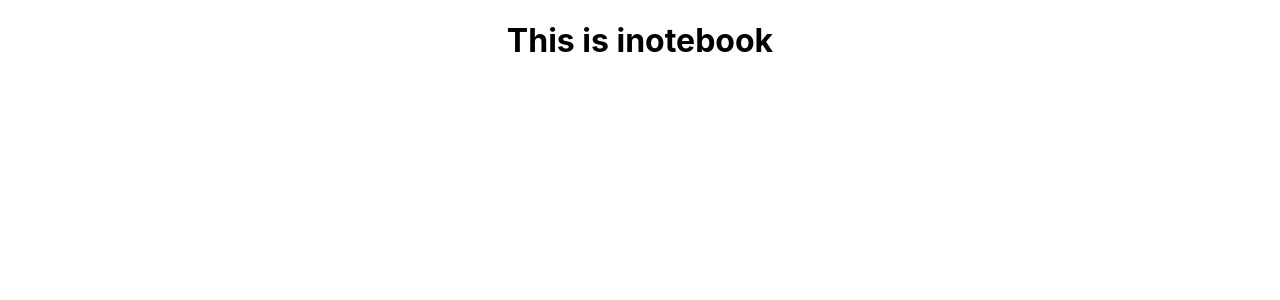
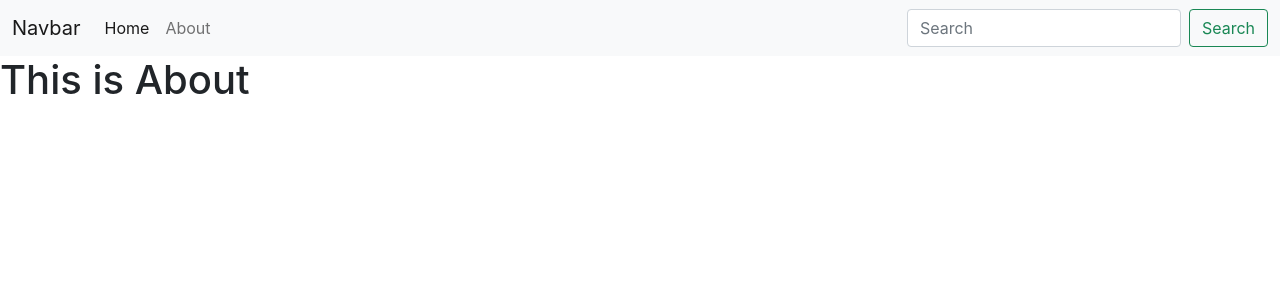
Before and after one commit to BabbarRaghav/iNotebook-React, a React (Create React App) app: page /about in a window 1280 px wide. Shown: the top 300 px of the page. Built offline with nearby package versions, Linux system fonts and the light colour scheme.

Commit message:
Adding Navbar and router in Reactjs

```diff
--- a/public/index.html
+++ b/public/index.html
@@ -10,34 +10,14 @@
       content="Web site created using create-react-app"
     />
     <link rel="apple-touch-icon" href="%PUBLIC_URL%/logo192.png" />
-    <!--
-      manifest.json provides metadata used when your web app is installed on a
-      user's mobile device or desktop. See https://developers.google.com/web/fundamentals/web-app-manifest/
-    -->
     <link rel="manifest" href="%PUBLIC_URL%/manifest.json" />
-    <!--
-      Notice the use of %PUBLIC_URL% in the tags above.
-      It will be replaced with the URL of the `public` folder during the build.
-      Only files inside the `public` folder can be referenced from the HTML.
-
-      Unlike "/favicon.ico" or "favicon.ico", "%PUBLIC_URL%/favicon.ico" will
-      work correctly both with client-side routing and a non-root public URL.
-      Learn how to configure a non-root public URL by running `npm run build`.
-    -->
+    <!-- Bootstrap CSS -->
+    <link href="https://cdn.jsdelivr.net/npm/bootstrap@5.1.0/dist/css/bootstrap.min.css" rel="stylesheet" integrity="sha384-KyZXEAg3QhqLMpG8r+8fhAXLRk2vvoC2f3B09zVXn8CA5QIVfZOJ3BCsw2P0p/We" crossorigin="anonymous">
     <title>React App</title>
   </head>
   <body>
     <noscript>You need to enable JavaScript to run this app.</noscript>
     <div id="root"></div>
-    <!--
-      This HTML file is a template.
-      If you open it directly in the browser, you will see an empty page.
-
-      You can add webfonts, meta tags, or analytics to this file.
-      The build step will place the bundled scripts into the <body> tag.
-
-      To begin the development, run `npm start` or `yarn start`.
-      To create a production bundle, use `npm run build` or `yarn build`.
-    -->
+    <script src="https://cdn.jsdelivr.net/npm/bootstrap@5.1.0/dist/js/bootstrap.bundle.min.js" integrity="sha384-U1DAWAznBHeqEIlVSCgzq+c9gqGAJn5c/t99JyeKa9xxaYpSvHU5awsuZVVFIhvj" crossorigin="anonymous"></script>
   </body>
 </html>
--- a/src/App.js
+++ b/src/App.js
@@ -1,10 +1,28 @@
 import './App.css';
+import { Navbar } from './component/Navbar';
+import { Home } from './component/Home';
+import { About } from './component/About';
+import {
+  BrowserRouter as Router,
+  Switch,
+  Route
+} from "react-router-dom";
 
 function App() {
   return (
-    <div className="App">
-      <h1>This is inotebook</h1>
-    </div>
+    <>
+      <Router>
+        <Navbar />
+        <Switch>
+          <Route exact path="/about">
+            <About />
+          </Route>
+          <Route exact path="/">
+            <Home />
+          </Route>
+        </Switch>
+      </Router>
+    </>
   );
 }
 
--- /dev/null
+++ b/src/component/About.js
@@ -0,0 +1,11 @@
+import React from 'react'
+
+export const About = () => {
+    return (
+        <div>
+            <h1>This is About</h1>
+        </div>
+    )
+}
+
+export default About
--- /dev/null
+++ b/src/component/Home.js
@@ -0,0 +1,11 @@
+import React from 'react'
+
+export const Home = () => {
+    return (
+        <div>
+            <h1>This is iNotebook</h1>
+        </div>
+    )
+}
+
+export default Home
--- /dev/null
+++ b/src/component/Navbar.js
@@ -0,0 +1,33 @@
+import React from 'react'
+import { Link } from 'react-router-dom'
+
+export const Navbar = () => {
+    return (
+        <>
+            <nav className="navbar navbar-expand-lg navbar-light bg-light">
+                <div className="container-fluid">
+                    <Link className="navbar-brand" to="/">Navbar</Link>
+                    <button className="navbar-toggler" type="button" data-bs-toggle="collapse" data-bs-target="#navbarSupportedContent" aria-controls="navbarSupportedContent" aria-expanded="false" aria-label="Toggle navigation">
+                        <span className="navbar-toggler-icon"></span>
+                    </button>
+                    <div className="collapse navbar-collapse" id="navbarSupportedContent">
+                        <ul className="navbar-nav me-auto mb-2 mb-lg-0">
+                            <li className="nav-item">
+                                <Link className="nav-link active" aria-current="page" to="/">Home</Link>
+                            </li>
+                            <li className="nav-item">
+                                <Link className="nav-link" to="/about">About</Link>
+                            </li>
+                        </ul>
+                        <form className="d-flex">
+                            <input className="form-control me-2" type="search" placeholder="Search" aria-label="Search"/>
+                            <button className="btn btn-outline-success" type ="submit">Search</button>
+                        </form>
+                    </div>
+                </div>
+            </nav>
+        </>
+    )
+}
+
+export default Navbar
```
